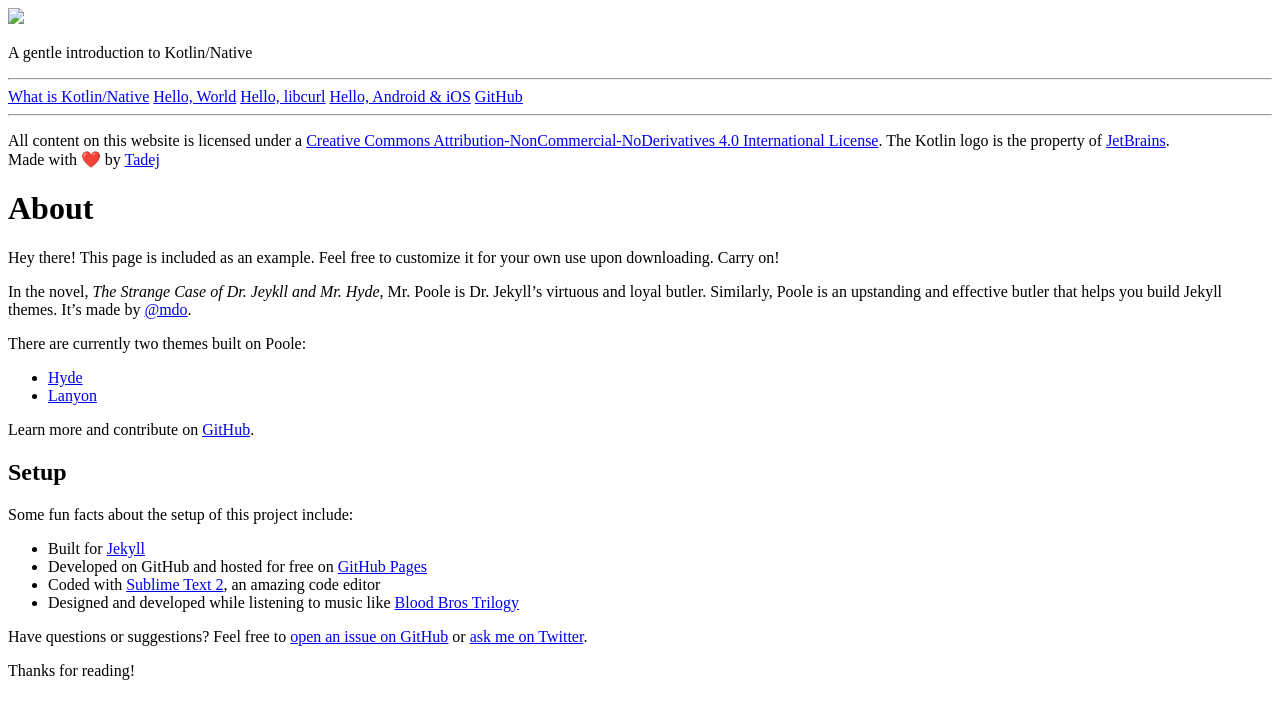
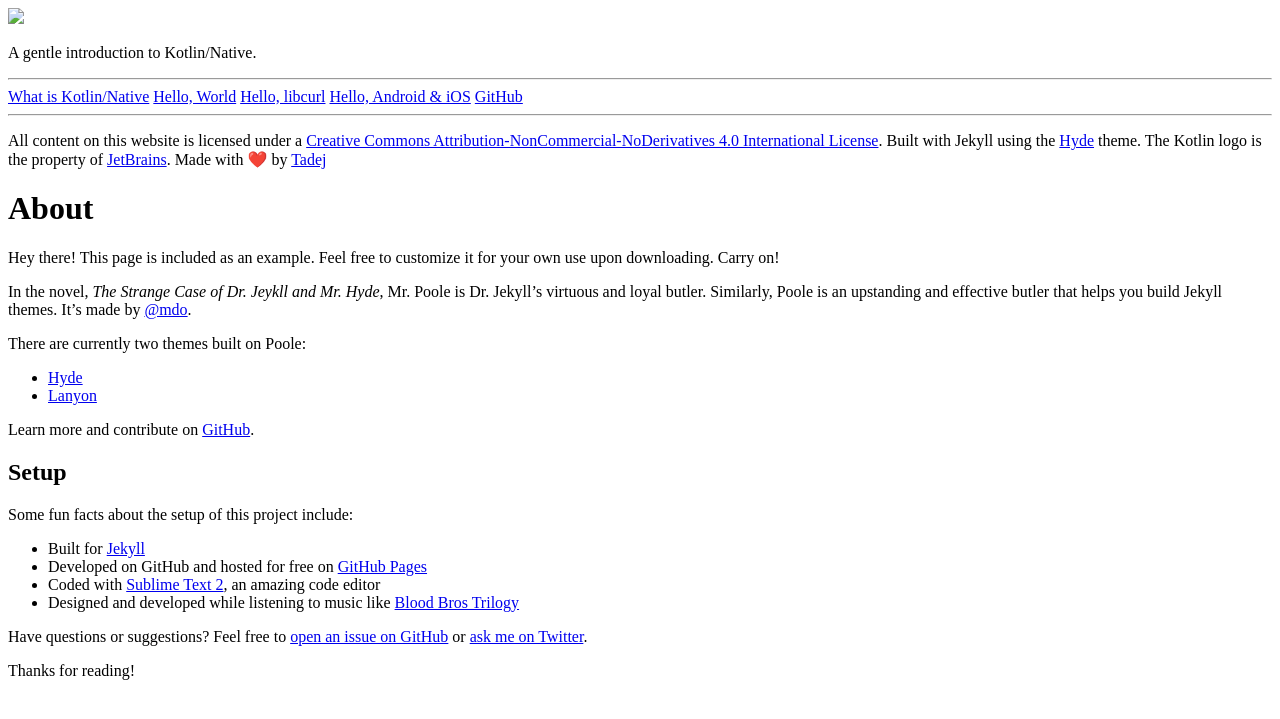
Before and after one commit to tslamic/learn-kotlin-native, a Jekyll site: the page built from about.md, in a window 1280 px wide. Shown: the top 719 px of the page. Built offline with Jekyll 4.4.1, drawn with Linux system fonts in a browser that asks for light colours; some of the changed lines change nothing that is shown.

Commit message:
Updating the config.

```diff
--- a/_config.yml
+++ b/_config.yml
@@ -1,11 +1,13 @@
 title: "Learn Kotlin/Native"
-tagline: "A gentle introduction to Kotlin/Native"
-url: http://hyde.getpoole.com
+tagline: "A gentle introduction to Kotlin/Native."
+url: http://www.learnkotlinnative.com
 baseurl: /
 
 author:
-  name: "Tadej Slamic"
+  name: "Tadej"
   url: http://www.tadej.me
+  twitter: https://twitter.com/learnkotlinnat
+  email: learnkotlinnative@gmail.com
 
 markdown: kramdown
 highlighter: pygments
@@ -15,4 +17,4 @@
 version: 2.1.0
 github:
   repo: https://github.com/poole/hyde
-copyright: 'All content on this website is licensed under a <a rel="license" href="http://creativecommons.org/licenses/by-nc-nd/4.0/">Creative Commons      Attribution-NonCommercial-NoDerivatives 4.0 International License</a>. The Kotlin logo is the property of <a href="https://www.jetbrains.com" target="_blank">JetBrains</a>. <br/> Made with ❤️ by <a href="http://www.tadej.me" target="_blank">Tadej</a>'
+copyright: 'All content on this website is licensed under a <a rel="license" href="http://creativecommons.org/licenses/by-nc-nd/4.0/">Creative Commons Attribution-NonCommercial-NoDerivatives 4.0 International License</a>. Built with Jekyll using the <a href="http://hyde.getpoole.com/" target="_blank">Hyde</a> theme. The Kotlin logo is the property of <a href="https://www.jetbrains.com" target="_blank">JetBrains</a>. Made with ❤️ by <a href="http://www.tadej.me" target="_blank">Tadej</a>'
```
